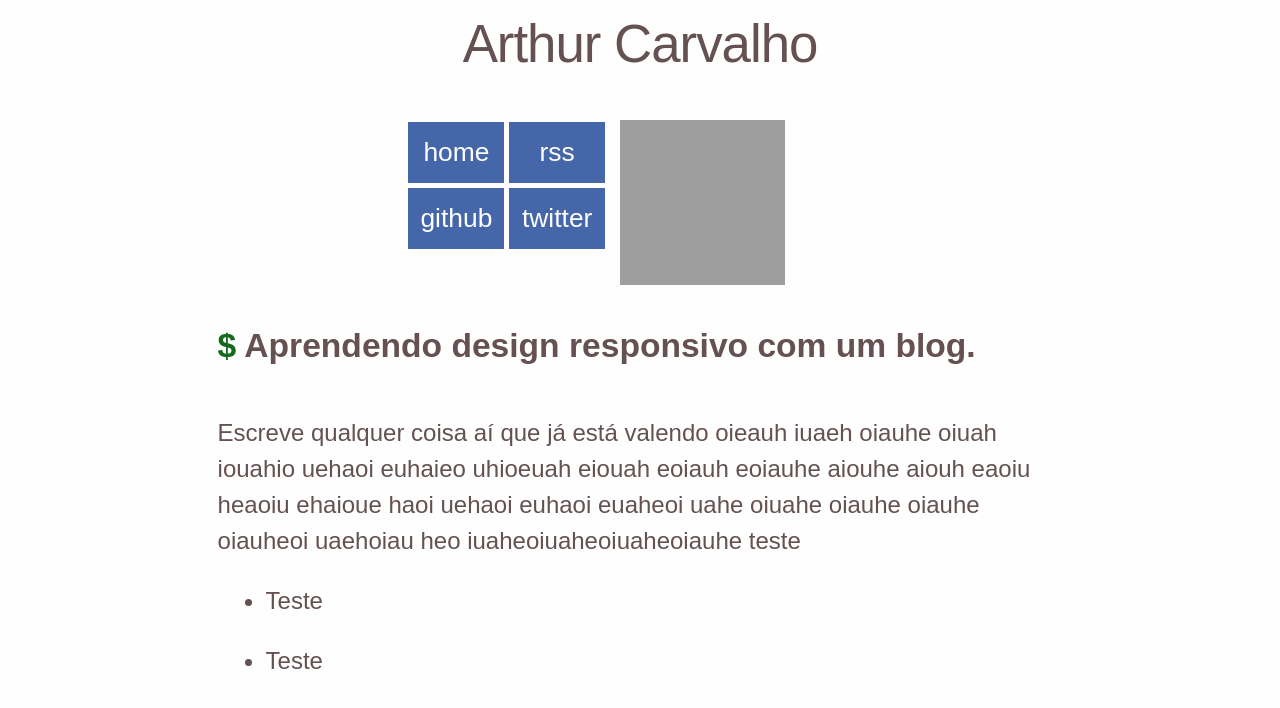
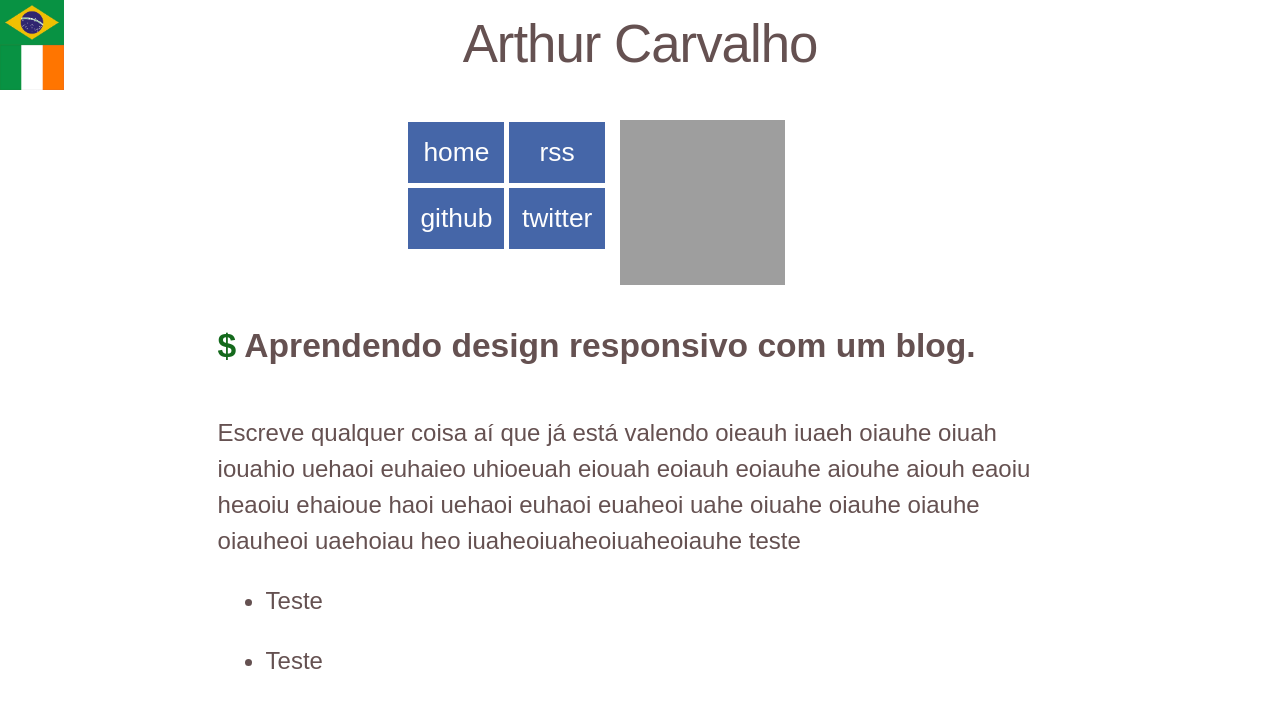
Before and after one commit to armobstatsthur/blog, a Jekyll site: the page built from _posts/2013-02-05-aprendendo-design-responsivo-com-um-blog.md, in a window 1280 px wide. Shown: the top 708 px of the page. Built offline with Jekyll 4.4.1, drawn with Linux system fonts in a browser that asks for light colours; grey boxes are pictures that could not be loaded.

Commit message:
backgroound.

```diff
--- a/css/application.css
+++ b/css/application.css
@@ -40,15 +40,6 @@ img::selection 		{background: transparent;}
 img::-moz-selection	{background: transparent;}
 body {-webkit-tap-highlight-color: rgb(255,255,158);}
 
-/*  Default Layout: 992px.
-Gutters: 24px.
-Outer margins: 48px.
-Leftover space for scrollbars @1024px: 32px.
--------------------------------------------------------------------------------
-cols    1     2      3      4      5      6      7      8      9      10
-px      68    160    252    344    436    528    620    712    804    896    */
-
-
 * {
   -webkit-box-sizing: border-box;
   -moz-box-sizing: border-box;
@@ -61,6 +52,8 @@ body {
   width: 100%;
   padding: 2%;
   margin-top: 1%;
+  background: url("../images/brasil-ireland.jpg") no-repeat;
+  background-size: 10%;
 }
 
 .header {
@@ -220,6 +213,7 @@ li {
     font: 1.5em/1.5em 'Arial', sans-serif;
     margin: 0 auto;
     width: 70%;
+    background-size: 5%;
   }
 
   .page-title {
@@ -229,6 +223,7 @@ li {
   .me {
     margin: 2em auto 0;
   }
+
 }
 
 @media only screen and (min-width: 100em) {
@@ -236,6 +231,7 @@ li {
   body {
     font: 1.7em/1.5em 'Arial', sans-serif;
     width: 80%;
+    background-size: 3%;
   }
 
   .page-title {
```
Also changed, not shown: images/brasil-ireland.jpg (added).
